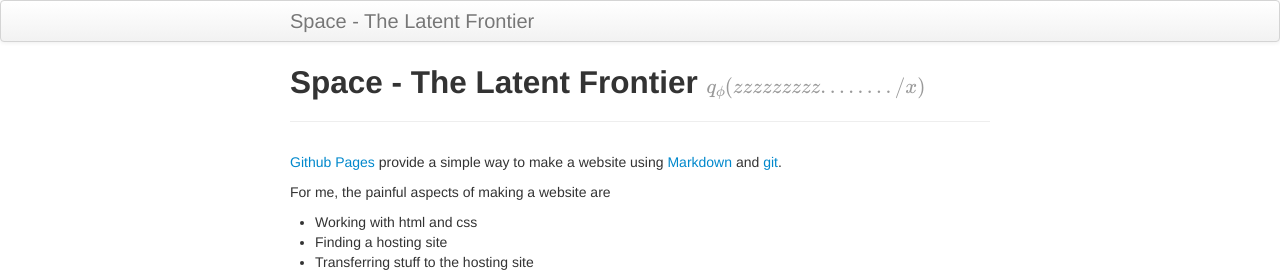
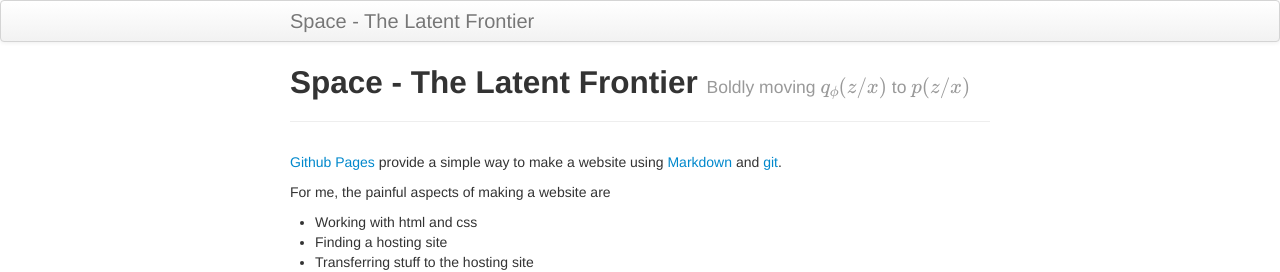
Before and after one commit to skt9/skt9.github.io, a Jekyll site: the page built from index.md, in a window 1280 px wide. Shown: the top 272 px of the page. Built offline with Jekyll 4.4.1, drawn with Linux system fonts in a browser that asks for light colours; formulas are drawn with MathJax 3.

Commit message:
Update index.md

```diff
--- a/index.md
+++ b/index.md
@@ -1,7 +1,7 @@
 ---
 layout: page
 title: Space - The Latent Frontier
-tagline: $q_{\phi}(zzzzzzzzz......../x)$
+tagline: Boldly moving $q_{\phi}(z/x)$ to $p(z/x)$
 description: Minimal tutorial on making a simple website with GitHub Pages
 ---
 
```
